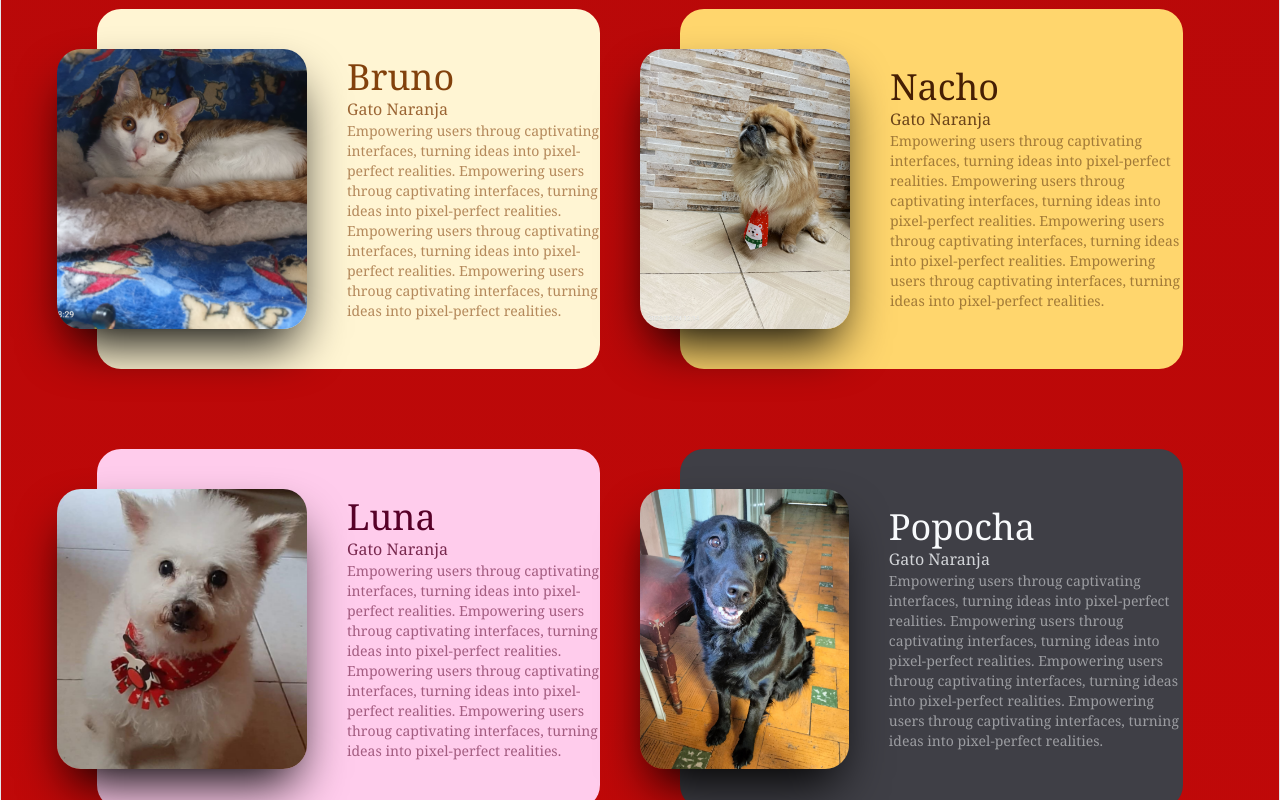
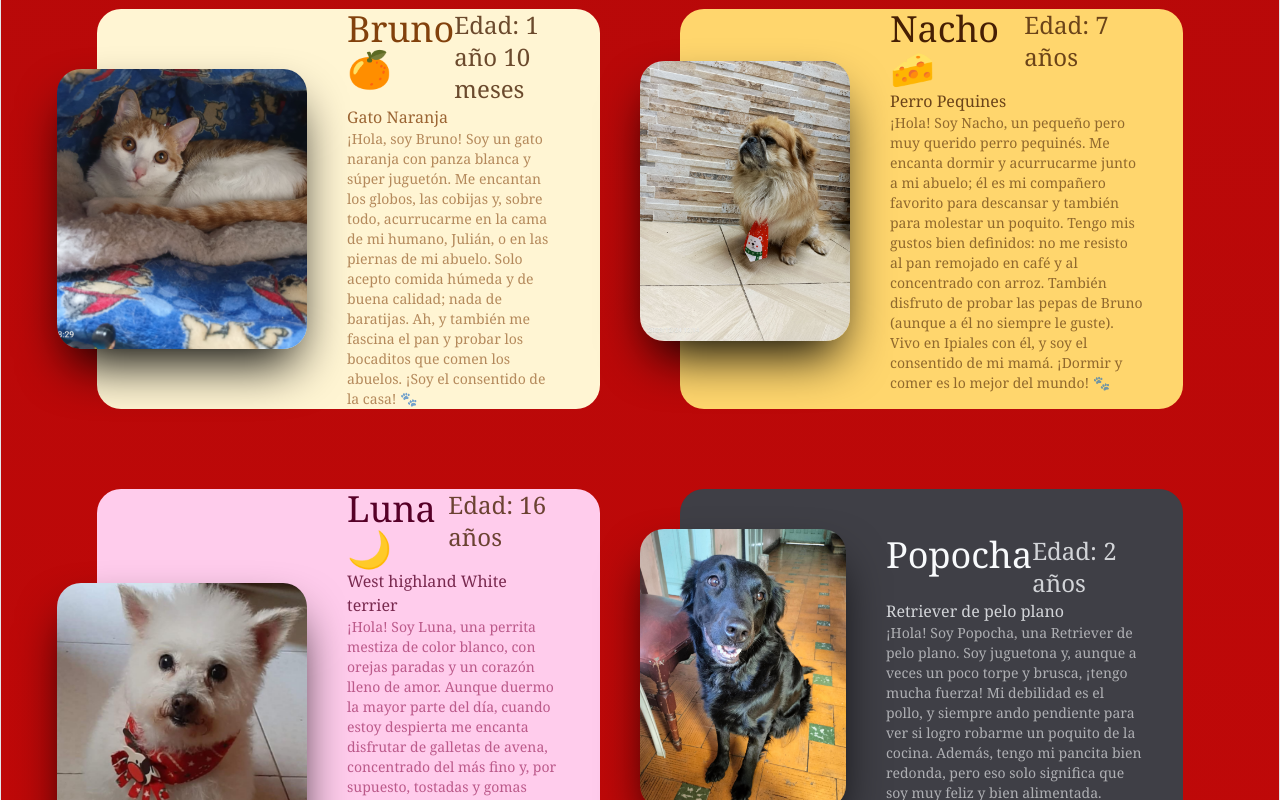
Before and after one commit to JulianMbp/portfolio, a Next.js app: page / in a window 1280 px wide. Shown: the part 7380-8180 px from the top of the page. Built offline with nearby package versions, Linux system fonts and the light colour scheme.

Commit message:
agregar cositas de pets

```diff
--- a/app/page.tsx
+++ b/app/page.tsx
@@ -14,7 +14,7 @@ export default function Home() {
     return (
         <main className='dark:text-gray-200 flex flex-col md:items-center
         bg-gradient-to-b from-[#4D0202] via-[#AA0A0A] to-[#CE0707]
-        overflow-auto inset-0'>
+        overflow-auto inset-0 font-serif'>
         <Header />
         <Contact />
         <AboutMe />
--- a/app/sections/Pets/Bruno.tsx
+++ b/app/sections/Pets/Bruno.tsx
@@ -9,13 +9,14 @@ const brunoCard = () => {
         h-[150px] w-[150px] sm:h-[60%] sm:w-[90%] -mt-10
         lg:my-10 lg:-ml-10 lg:h-[280px] lg:w-[250px]
         object-cover lg:object-cover shadow-2xl shadow-black" src={Bruno} alt="" />
-        <dl className=" order-2 lg:w-[70%] text-center lg:text-left flex flex-col justify-center text-brunoColor-900 font-serif">
-            <h1 className="text-4xl lg:text-left ">Bruno</h1>
+        <dl className=" order-2 lg:w-[70%] text-center lg:text-left flex flex-col justify-center text-brunoColor-900 font-serif pr-10">
+
+            <dl className="flex justify-between">
+                <h1 className="text-4xl lg:text-left ">Bruno 🍊</h1>
+                <h1 className="text-2xl  text-brunoColor-950 text-opacity-80">Edad: 1 año 10 meses</h1>
+            </dl>
             <p className=" text-brunoColor-900 text-opacity-80 lg:text-left">Gato Naranja</p>
-            <p className=" text-brunoColor-900 text-sm text-opacity-60 pb-5 px-10 lg:px-0 lg:pb-0 lg:text-left">Empowering users throug captivating interfaces, turning ideas into pixel-perfect realities.
-            Empowering users throug captivating interfaces, turning ideas into pixel-perfect realities.
-            Empowering users throug captivating interfaces, turning ideas into pixel-perfect realities.
-            Empowering users throug captivating interfaces, turning ideas into pixel-perfect realities.
+            <p className=" text-brunoColor-900 text-sm text-opacity-60 pb-5 px-10 lg:px-0 lg:pb-0 lg:text-left">¡Hola, soy Bruno! Soy un gato naranja con panza blanca y súper juguetón. Me encantan los globos, las cobijas y, sobre todo, acurrucarme en la cama de mi humano, Julián, o en las piernas de mi abuelo. Solo acepto comida húmeda y de buena calidad; nada de baratijas. Ah, y también me fascina el pan y probar los bocaditos que comen los abuelos. ¡Soy el consentido de la casa! 🐾
             </p>
         </dl>
         </dl>
--- a/app/sections/Pets/Luna.tsx
+++ b/app/sections/Pets/Luna.tsx
@@ -10,13 +10,14 @@ const lunaCard = () => {
         h-[150px] w-[150px] sm:h-[250px] sm:w-[90%] -mt-10
         lg:my-10 lg:-ml-10 lg:h-[280px] lg:w-[250px]
         object-cover md:object-top lg:object-cover shadow-2xl shadow-black" src={Luna} alt="" />
-        <dl className=" order-2 lg:w-[70%] text-center lg:text-left flex flex-col justify-center text-lunaColor-950 font-serif">
-            <h1 className="text-4xl lg:text-left ">Luna</h1>
-            <p className=" text-lunaColor-950  text-opacity-80">Gato Naranja</p>
-            <p className="text-lunaColor-950   text-sm text-opacity-55 pb-5 px-10 lg:px-0 lg:pb-0">Empowering users throug captivating interfaces, turning ideas into pixel-perfect realities.
-            Empowering users throug captivating interfaces, turning ideas into pixel-perfect realities.
-            Empowering users throug captivating interfaces, turning ideas into pixel-perfect realities.
-            Empowering users throug captivating interfaces, turning ideas into pixel-perfect realities.
+        <dl className=" order-2 lg:w-[70%] text-center lg:text-left flex flex-col justify-center text-lunaColor-950 font-serif pr-10">
+            <dl className="flex justify-between">
+                <h1 className="text-4xl lg:text-left ">Luna 🌙</h1>
+                <h1 className="text-2xl  text-brunoColor-950 text-opacity-80">Edad: 16 años</h1>
+            </dl>
+            <p className=" text-lunaColor-950  text-opacity-80">West highland White terrier</p>
+            <p className="text-lunaColor-900 text-sm text-opacity-60 pb-5 px-10 lg:px-0 lg:pb-0 lg:text-left">
+            ¡Hola! Soy Luna, una perrita mestiza de color blanco, con orejas paradas y un corazón lleno de amor. Aunque duermo la mayor parte del día, cuando estoy despierta me encanta disfrutar de galletas de avena, concentrado del más fino y, por supuesto, tostadas y gomas para perro. Soy la alfa de la manada y la consentida de mi mamá (pero eso queda entre nosotros). Vivir con mi familia ha sido una aventura maravillosa, y me encanta recibir caricias, ¡especialmente cuando me miman mucho!
             </p>
         </dl>
         </dl>
--- a/app/sections/Pets/Nacho.tsx
+++ b/app/sections/Pets/Nacho.tsx
@@ -10,13 +10,13 @@ const nachoCard = () => {
         h-[150px] w-[150px] sm:h-[250px] sm:w-[90%] -mt-10
         lg:my-10 lg:-ml-10 lg:h-[280px] lg:w-[250px]
         object-cover md:object-right lg:object-cover shadow-2xl shadow-black" src={Nacho} alt="" />
-        <dl className=" order-2 lg:w-[70%] text-center lg:text-left flex flex-col justify-center text-brunoColor-950 font-serif">
-            <h1 className="text-4xl lg:text-left ">Nacho</h1>
-            <p className=" text-brunoColor-950 text-opacity-80">Gato Naranja</p>
-            <p className="text-brunoColor-950  text-sm text-opacity-50 pb-5 px-10 lg:px-0 lg:pb-0">Empowering users throug captivating interfaces, turning ideas into pixel-perfect realities.
-            Empowering users throug captivating interfaces, turning ideas into pixel-perfect realities.
-            Empowering users throug captivating interfaces, turning ideas into pixel-perfect realities.
-            Empowering users throug captivating interfaces, turning ideas into pixel-perfect realities.
+        <dl className=" order-2 lg:w-[70%] text-center lg:text-left flex flex-col justify-center text-brunoColor-950 font-serif pr-10">
+            <dl className="flex justify-between">
+                <h1 className="text-4xl lg:text-left ">Nacho 🧀</h1>
+                <h1 className="text-2xl  text-brunoColor-950 text-opacity-80">Edad: 7 años</h1>
+            </dl>
+            <p className=" text-brunoColor-950 text-opacity-80">Perro Pequines</p>
+            <p className="text-brunoColor-950 text-sm text-opacity-60 pb-5 px-10 lg:px-0 lg:pb-0 lg:text-left">¡Hola! Soy Nacho, un pequeño pero muy querido perro pequinés. Me encanta dormir y acurrucarme junto a mi abuelo; él es mi compañero favorito para descansar y también para molestar un poquito. Tengo mis gustos bien definidos: no me resisto al pan remojado en café y al concentrado con arroz. También disfruto de probar las pepas de Bruno (aunque a él no siempre le guste). Vivo en Ipiales con él, y soy el consentido de mi mamá. ¡Dormir y comer es lo mejor del mundo! 🐾
             </p>
         </dl>
         </dl>
--- a/app/sections/Pets/Popocha.tsx
+++ b/app/sections/Pets/Popocha.tsx
@@ -10,13 +10,15 @@ const PopochaCard = () => {
         h-[150px] w-[150px] sm:h-[250px] sm:w-[90%] -mt-10
         lg:my-10 lg:-ml-10 lg:h-[280px] lg:w-[250px]
         object-cover md:object-top lg:object-cover shadow-2xl shadow-black" src={Popocha} alt="" />
-        <dl className=" order-2 lg:w-[70%] text-center lg:text-left flex flex-col justify-center text-slate-50 font-serif">
-            <h1 className="text-4xl lg:text-left ">Popocha</h1>
-            <p className=" text-slate-50 text-opacity-80">Gato Naranja</p>
-            <p className=" text-slate-50 text-sm text-opacity-50 pb-5 px-10 lg:px-0 lg:pb-0">Empowering users throug captivating interfaces, turning ideas into pixel-perfect realities.
-            Empowering users throug captivating interfaces, turning ideas into pixel-perfect realities.
-            Empowering users throug captivating interfaces, turning ideas into pixel-perfect realities.
-            Empowering users throug captivating interfaces, turning ideas into pixel-perfect realities.
+        <dl className=" order-2 lg:w-[70%] text-center lg:text-left flex flex-col justify-center text-slate-50 font-serif pr-10">
+
+            <dl className="flex justify-between">
+                <h1 className="text-4xl lg:text-left ">Popocha </h1>
+                <h1 className="text-2xl  text-slate-50 text-opacity-80">Edad: 2 años</h1>
+            </dl>
+            <p className=" text-slate-50 text-opacity-80">Retriever de pelo plano</p>
+            <p className=" text-slate-50 text-sm text-opacity-60 pb-5 px-10 lg:px-0 lg:pb-0 lg:text-left">
+                ¡Hola! Soy Popocha, una Retriever de pelo plano. Soy juguetona y, aunque a veces un poco torpe y brusca, ¡tengo mucha fuerza! Mi debilidad es el pollo, y siempre ando pendiente para ver si logro robarme un poquito de la cocina. Además, tengo mi pancita bien redonda, pero eso solo significa que soy muy feliz y bien alimentada.
             </p>
         </dl>
         </dl>
```
